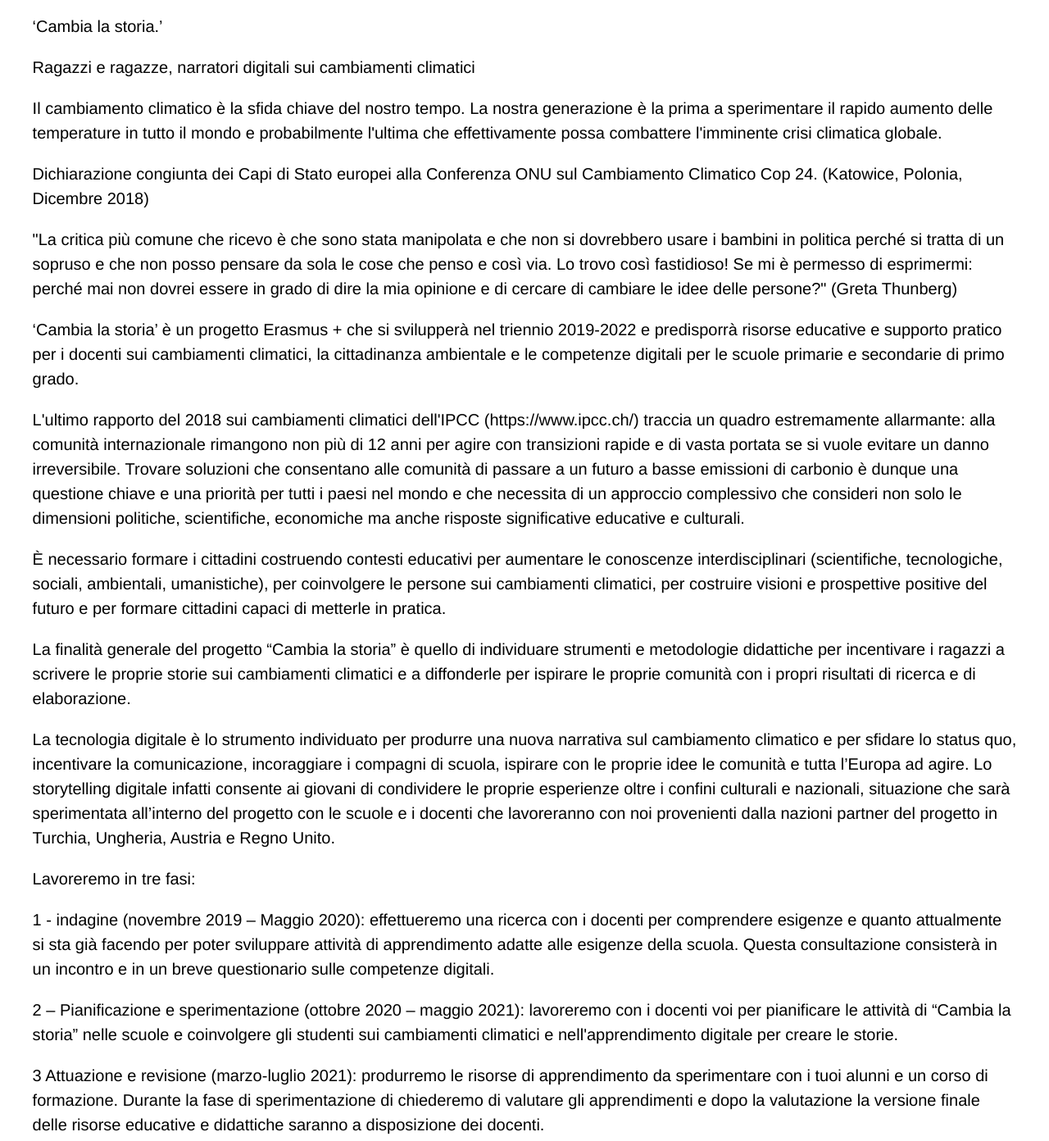
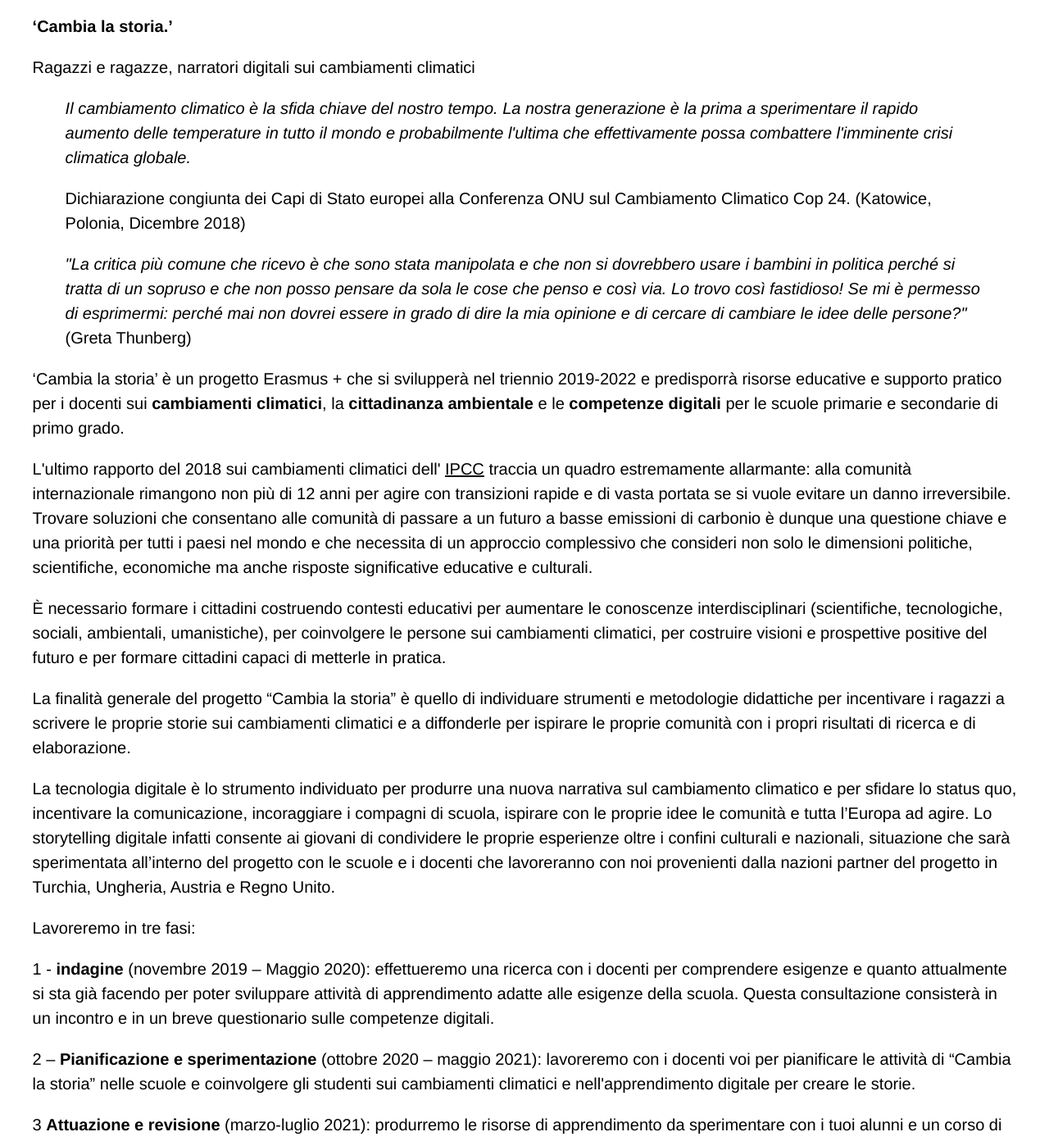
Before and after one commit to jdrever/changethestory.eu, an Eleventy site: page italia/index.md in a window 1280 px wide. Shown: the part 149-1541 px from the top of the page at 82% size. Built offline with nearby package versions, Linux system fonts and the light colour scheme; Eleventy itself is replaced by a stand-in of ours; files that its build step writes are made by us from their sources.

Commit message:
adding formatting to markdown files

```diff
--- a/italia/index.md
+++ b/italia/index.md
@@ -1,21 +1,21 @@
 ---
 layout: layout.liquid
 ---
-‘Cambia la storia.’
+**‘Cambia la storia.’**
 
 Ragazzi e ragazze, narratori digitali sui cambiamenti climatici
 
-Il cambiamento climatico è la sfida chiave del nostro tempo. La nostra generazione è la prima a sperimentare il rapido aumento delle temperature in tutto il mondo e probabilmente l'ultima che effettivamente possa combattere l'imminente crisi climatica globale.
+>_Il cambiamento climatico è la sfida chiave del nostro tempo. La nostra generazione è la prima a sperimentare il rapido aumento delle temperature in tutto il mondo e probabilmente l'ultima che effettivamente possa combattere l'imminente crisi climatica globale._
 
-Dichiarazione congiunta dei Capi di Stato europei alla Conferenza ONU sul Cambiamento Climatico Cop 24.
+>Dichiarazione congiunta dei Capi di Stato europei alla Conferenza ONU sul Cambiamento Climatico Cop 24.
 (Katowice, Polonia, Dicembre 2018)
 
-"La critica più comune che ricevo è che sono stata manipolata e che non si dovrebbero usare i bambini in politica perché si tratta di un sopruso e che non posso pensare da sola le cose che penso e così via. Lo trovo così fastidioso! Se mi è permesso di esprimermi: perché mai non dovrei essere in grado di dire la mia opinione e di cercare di cambiare le idee delle persone?"
+>_"La critica più comune che ricevo è che sono stata manipolata e che non si dovrebbero usare i bambini in politica perché si tratta di un sopruso e che non posso pensare da sola le cose che penso e così via. Lo trovo così fastidioso! Se mi è permesso di esprimermi: perché mai non dovrei essere in grado di dire la mia opinione e di cercare di cambiare le idee delle persone?"_
 (Greta Thunberg)
 
-‘Cambia la storia’ è un progetto Erasmus + che si svilupperà nel triennio 2019-2022 e predisporrà risorse educative e supporto pratico per i docenti sui cambiamenti climatici, la cittadinanza ambientale e le competenze digitali per le scuole primarie e secondarie di primo grado.
+‘Cambia la storia’ è un progetto Erasmus + che si svilupperà nel triennio 2019-2022 e predisporrà risorse educative e supporto pratico per i docenti sui **cambiamenti climatici**, la **cittadinanza ambientale** e le **competenze digitali** per le scuole primarie e secondarie di primo grado.
 
-L'ultimo rapporto del 2018 sui cambiamenti climatici dell'IPCC (https://www.ipcc.ch/) traccia un quadro estremamente allarmante: alla comunità internazionale rimangono non più di 12 anni per agire con transizioni rapide e di vasta portata se si vuole evitare un danno irreversibile. Trovare soluzioni che consentano alle comunità di passare a un futuro a basse emissioni di carbonio è dunque una questione chiave e una priorità per tutti i paesi nel mondo e che necessita di un approccio complessivo che consideri non solo le dimensioni politiche, scientifiche, economiche ma anche risposte significative educative e culturali.
+L'ultimo rapporto del 2018 sui cambiamenti climatici dell' [IPCC](https://www.ipcc.ch/) traccia un quadro estremamente allarmante: alla comunità internazionale rimangono non più di 12 anni per agire con transizioni rapide e di vasta portata se si vuole evitare un danno irreversibile. Trovare soluzioni che consentano alle comunità di passare a un futuro a basse emissioni di carbonio è dunque una questione chiave e una priorità per tutti i paesi nel mondo e che necessita di un approccio complessivo che consideri non solo le dimensioni politiche, scientifiche, economiche ma anche risposte significative educative e culturali.
 
 È necessario formare i cittadini costruendo contesti educativi per aumentare le conoscenze interdisciplinari (scientifiche, tecnologiche, sociali, ambientali, umanistiche), per coinvolgere le persone sui cambiamenti climatici, per costruire visioni e prospettive positive del futuro e per formare cittadini capaci di metterle in pratica.
 
@@ -25,8 +25,8 @@ La tecnologia digitale è lo strumento individuato per produrre una nuova narrat
 
 Lavoreremo in tre fasi:
 
-1 - indagine (novembre 2019 – Maggio 2020): effettueremo una ricerca con i docenti per comprendere esigenze e quanto attualmente si sta già facendo per poter sviluppare attività di apprendimento adatte alle esigenze della scuola. Questa consultazione consisterà in un incontro e in un breve questionario sulle competenze digitali.
+1 - **indagine** (novembre 2019 – Maggio 2020): effettueremo una ricerca con i docenti per comprendere esigenze e quanto attualmente si sta già facendo per poter sviluppare attività di apprendimento adatte alle esigenze della scuola. Questa consultazione consisterà in un incontro e in un breve questionario sulle competenze digitali.
 
-2 – Pianificazione e sperimentazione (ottobre 2020 – maggio 2021): lavoreremo con i docenti voi per pianificare le attività di “Cambia la storia” nelle scuole e coinvolgere gli studenti sui cambiamenti climatici e nell'apprendimento digitale per creare le storie.
+2 – **Pianificazione e sperimentazione** (ottobre 2020 – maggio 2021): lavoreremo con i docenti voi per pianificare le attività di “Cambia la storia” nelle scuole e coinvolgere gli studenti sui cambiamenti climatici e nell'apprendimento digitale per creare le storie.
 
-3 Attuazione e revisione (marzo-luglio 2021): produrremo le risorse di apprendimento da sperimentare con i tuoi alunni e un corso di formazione. Durante la fase di sperimentazione di chiederemo di valutare gli apprendimenti e dopo la valutazione la versione finale delle risorse educative e didattiche saranno a disposizione dei docenti.
+3 **Attuazione e revisione** (marzo-luglio 2021): produrremo le risorse di apprendimento da sperimentare con i tuoi alunni e un corso di formazione. Durante la fase di sperimentazione di chiederemo di valutare gli apprendimenti e dopo la valutazione la versione finale delle risorse educative e didattiche saranno a disposizione dei docenti.
```
Also changed, not shown: turkey/index.md (+3 -3 lines), uk/index.md (+4 -5 lines), 4 other files.
